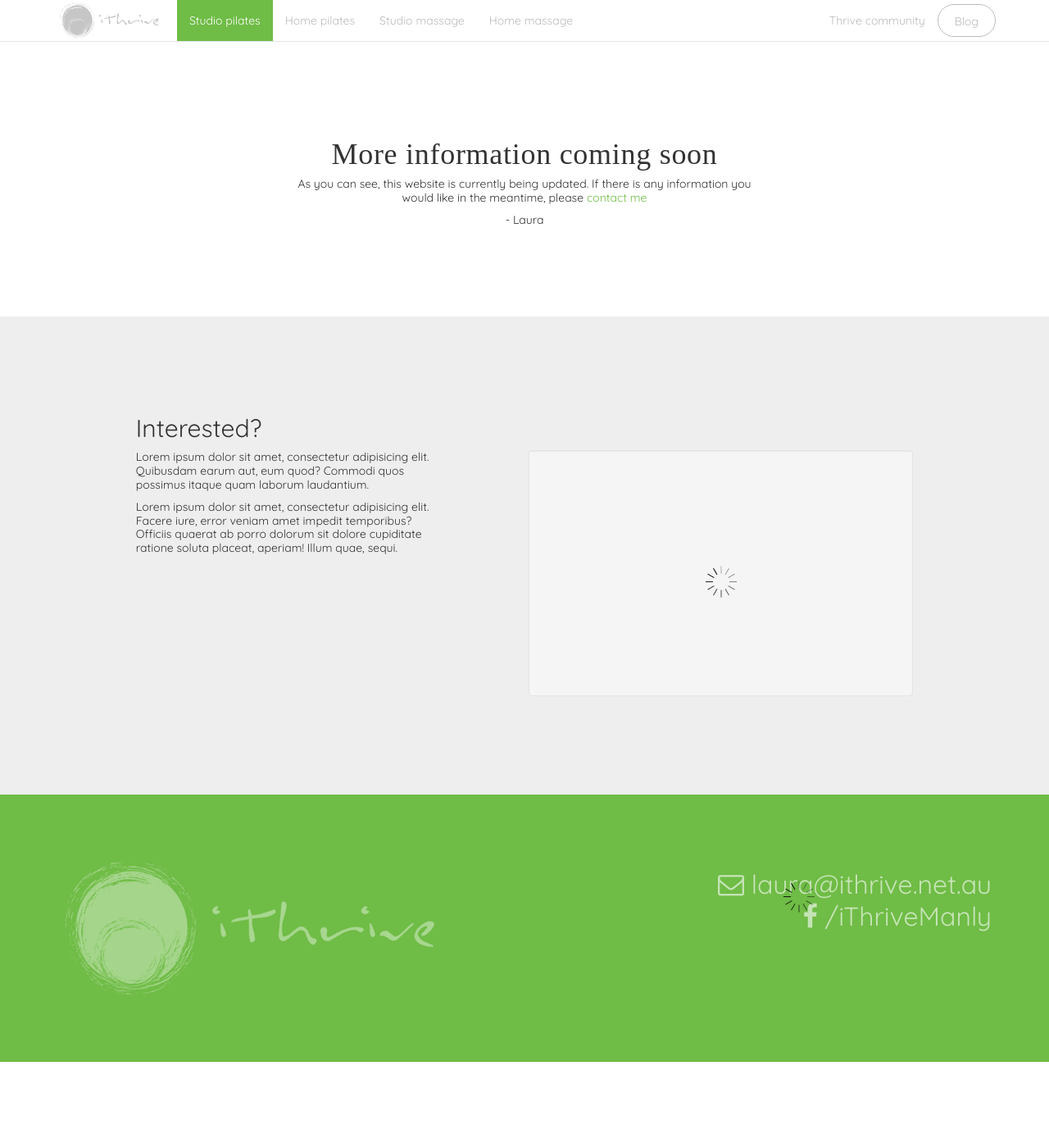
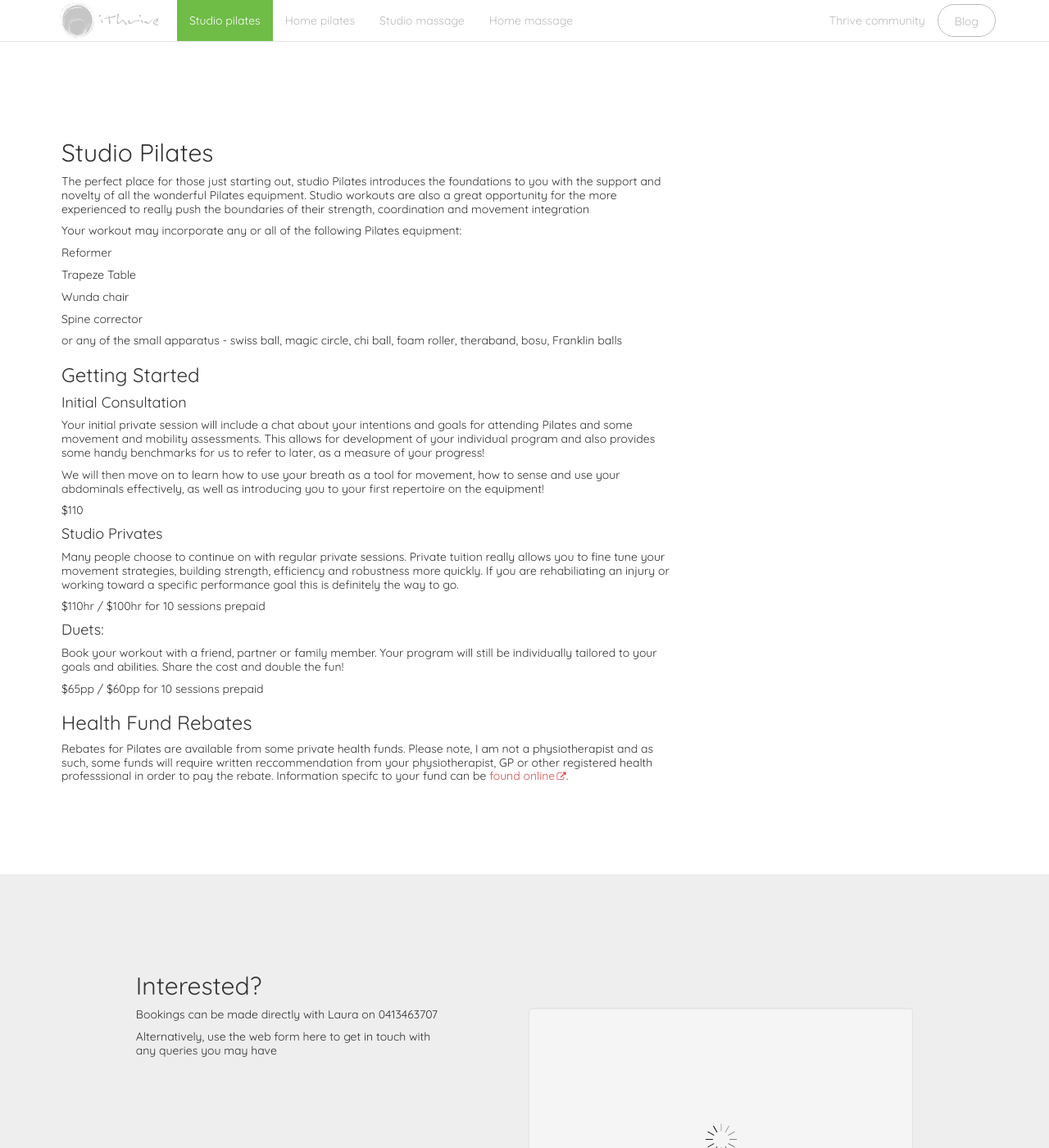
Before and after one commit to ithrive/ithrive.github.io, a Jekyll site: the page built from studio-pilates.md, in a window 1280 px wide and 1400 px high. Shown: the whole window at 82% size. Built offline with Jekyll 4.4.1, drawn with Linux system fonts in a browser that asks for light colours; some web fonts are replaced; comment, search, counter and statistics services are not loaded.

Commit message:
Starting to flesh out the content on the pages

```diff
--- a/_includes/mailing-list.html
+++ b/_includes/mailing-list.html
@@ -5,8 +5,8 @@
 				<h2>Interested?</h2>
 			</div><!-- .col-sm-12 -->
 			<div class="col-sm-4 col-sm-offset-1">
-				<p>Lorem ipsum dolor sit amet, consectetur adipisicing elit. Quibusdam earum aut, eum quod? Commodi quos possimus itaque quam laborum laudantium.</p>
-				<p>Lorem ipsum dolor sit amet, consectetur adipisicing elit. Facere iure, error veniam amet impedit temporibus? Officiis quaerat ab porro dolorum sit dolore cupiditate ratione soluta placeat, aperiam! Illum quae, sequi.</p>
+				<p>Bookings can be made directly with Laura on 0413463707</p>
+				<p>Alternatively, use the web form here to get in touch with any queries you may have</p>
 			</div><!-- .col-sm-4 -->
 			<div class="col-sm-5 col-sm-offset-1">
 				<div class="well" mailchimp-form source="section" interest="{{ include.interest }}">
--- a/studio-pilates.md
+++ b/studio-pilates.md
@@ -4,5 +4,34 @@ title: 'Studio Pilates'
 permalink: /studio-pilates/
 ---
 
-{% include coming-soon.html %}
+<section class="section">
+	<div class="container">
+		<div class="col-sm-8">
+			<h2>Studio Pilates</h2>
+			<p>The perfect place for those just starting out, studio Pilates introduces the foundations to you with the support and novelty of all the wonderful Pilates equipment.  Studio workouts are also a great opportunity for the more experienced to really push the boundaries of their strength, coordination and movement integration</p>
+			<p>Your workout may incorporate any or all of the following Pilates equipment:</p>
+				<p>Reformer</p>
+				<p>Trapeze Table</p>
+				<p>Wunda chair</p>
+				<p>Spine corrector</p>
+			<p>or any of the small apparatus - swiss ball, magic circle, chi ball, foam roller, theraband, bosu, Franklin balls</p>
+			<h3>Getting Started</h3>
+			<h4>Initial Consultation</h4>
+			<p>Your initial private session will include a chat about your intentions and goals for attending Pilates and some movement and mobility assessments.  This allows for development of your individual program and also provides some handy benchmarks for us to refer to later, as a measure of your progress!</p>
+			<p>We will then move on to learn how to use your breath as a tool for movement, how to sense and use your abdominals effectively, as well as introducing you to your first repertoire on the equipment!
+			<p>$110</p>
+			<h4>Studio Privates</h4>
+			<p>Many people choose to continue on with regular private sessions.  Private tuition really allows you to fine tune your movement strategies, building strength, efficiency and robustness more quickly. If you are rehabiliating an injury or working toward a specific performance goal this is definitely the way to go.</p>
+			<p>$110hr / $100hr for 10 sessions prepaid</p>
+			<h4>Duets:</h4>
+			<p>Book your workout with a friend, partner or family member. Your program will still be individually tailored to your goals and abilities. Share the cost and double the fun!</p>
+			<p>$65pp / $60pp for 10 sessions prepaid</p>
+			 </p>
+			 <h3>Health Fund Rebates</h3>
+			 <p>Rebates for Pilates are available from some private health funds.  Please note, I am not a physiotherapist and as such, some funds will require written reccommendation from your physiotherapist, GP or other registered health professsional in order to pay the rebate. Information specifc to your fund can be <a target="_blank" href="http://www.pilates.org.au/health-funds/">found online</a>.</p>
+		</div><!-- .col-sm-8 -->
+	</div><!-- .container -->
+</section>
+
+
 {% include mailing-list.html interest="pilates" %}
```
Also changed, not shown: other parts of _includes/mailing-list.html (+2 -1 lines), _scss/main.scss (+10 -0 lines), index.md (+7 -7 lines), studio-massage.md (+16 -1 lines), home-massage.md (line endings or trailing spaces), lib/main.css.
